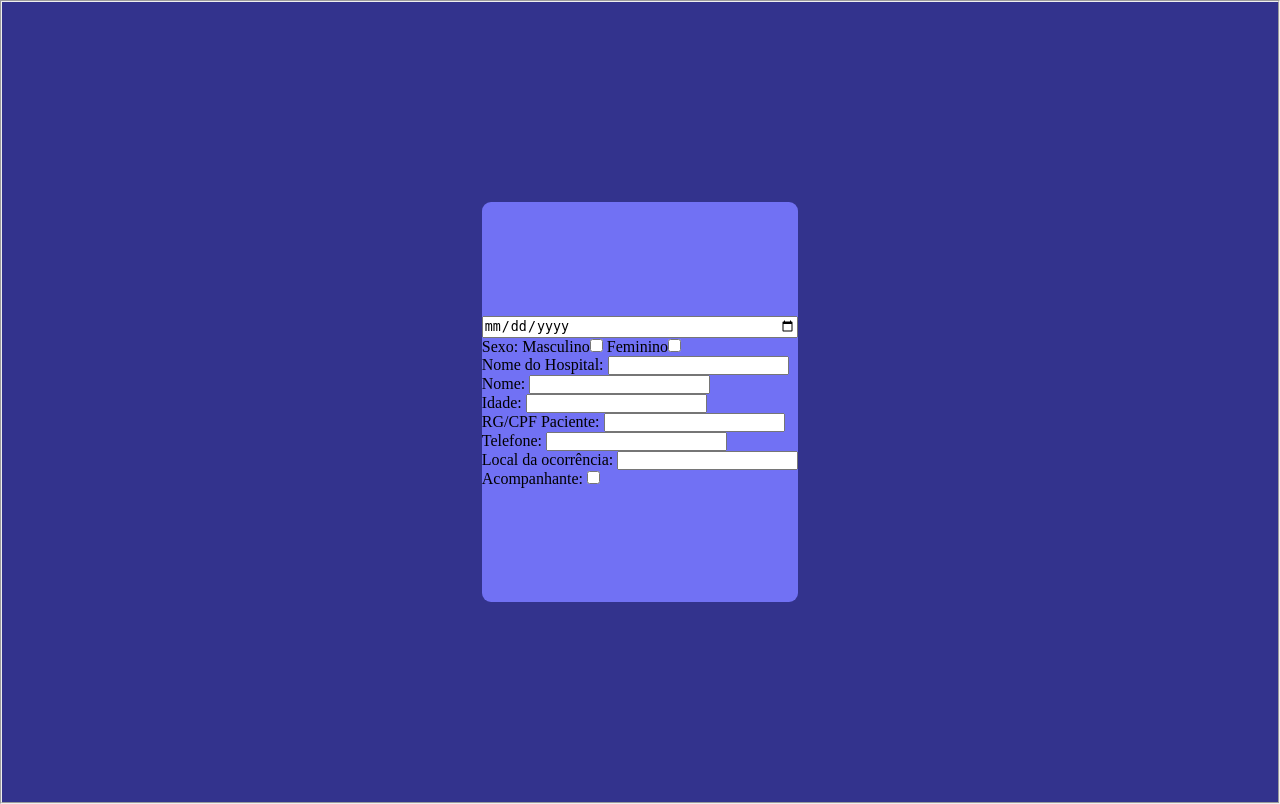
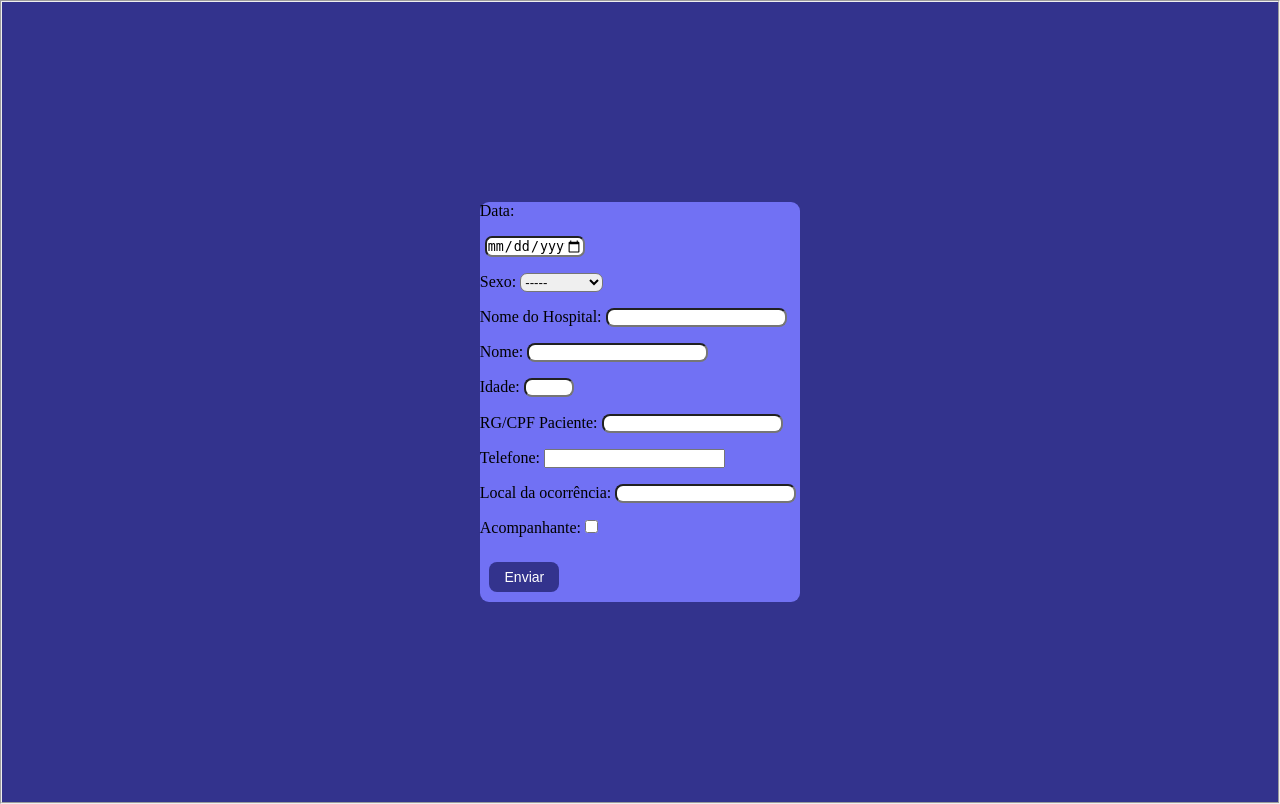
Before and after one commit to Iagonk11/bombeiro, a PHP site: page /dados.html in a window 1280 px wide. Run offline with PHP 8.4, Linux system fonts and the light colour scheme; some libraries are stand-ins or nearby versions.

Commit message:
Add files via upload
amo o joao

```diff
--- a/dados.css
+++ b/dados.css
@@ -23,4 +23,49 @@
     padding: 30px, 40px;
     border-radius: 9px;
     justify-content: center;
+    justify-content: space-between;
 }
+
+input[type="date"]{
+    width: 100px;
+    margin-left: 5px;
+    border-radius: 7px;
+}
+
+input[id="idade"]{
+    width: 50px;
+}
+
+input[id="acompanhante2"]{
+    margin-left: 8px;
+}
+
+.idade2{
+    margin-left: 5px;
+    margin-bottom: 6px;
+}
+
+input[id="local_ocorrencia"]{
+    margin-right: 4px;
+}
+
+input[type="text"]{
+    border-radius: 8px;
+}
+
+select{
+    border-radius: 7px;
+}
+
+.btn {
+    border-radius: 8px;
+    width: 70px;
+    height: 30px;
+    color: white;
+    background-color: #33338D;
+    border: none;
+    font-family: 'Poppins', sans-serif;
+    cursor: pointer;
+    margin: 3%;
+    font-size: 14px
+}
--- a/dados.html
+++ b/dados.html
@@ -16,10 +16,14 @@
   <fieldset>
     <div class="formulario">
       <div class="forms">
-      <input type="date" id="date">
+        Data:<input type="date" id="date">
         <div class="genero">
           Sexo:
-        Masculino<input type="checkbox" id="genero"> Feminino<input type="checkbox" id="genero2">
+          <select name="sexo" id="sexo">
+            <option value="-----">-----</option>
+            <option value="masculino">Masculino</option>
+            <option value="feminino">Feminino</option>
+          </select>
         </div>
         <div class="hospital">
           Nome do Hospital: <input type="text" id="local">
@@ -50,11 +54,13 @@
           <br>
         </div>
 
-      <div class="idade" style="display: none;" id="div_idade">
+        <div class="idade2" style="display: none;" id="div_idade">
           Idade:
-
           <input type="text" id="idade3">
 
+        </div>
+        <div class="separa_btn">
+          <input type="submit" value="Enviar" class="btn">
         </div>
       </div>
     </div>
```
Lines whose indentation alone changed are shown as unchanged.
